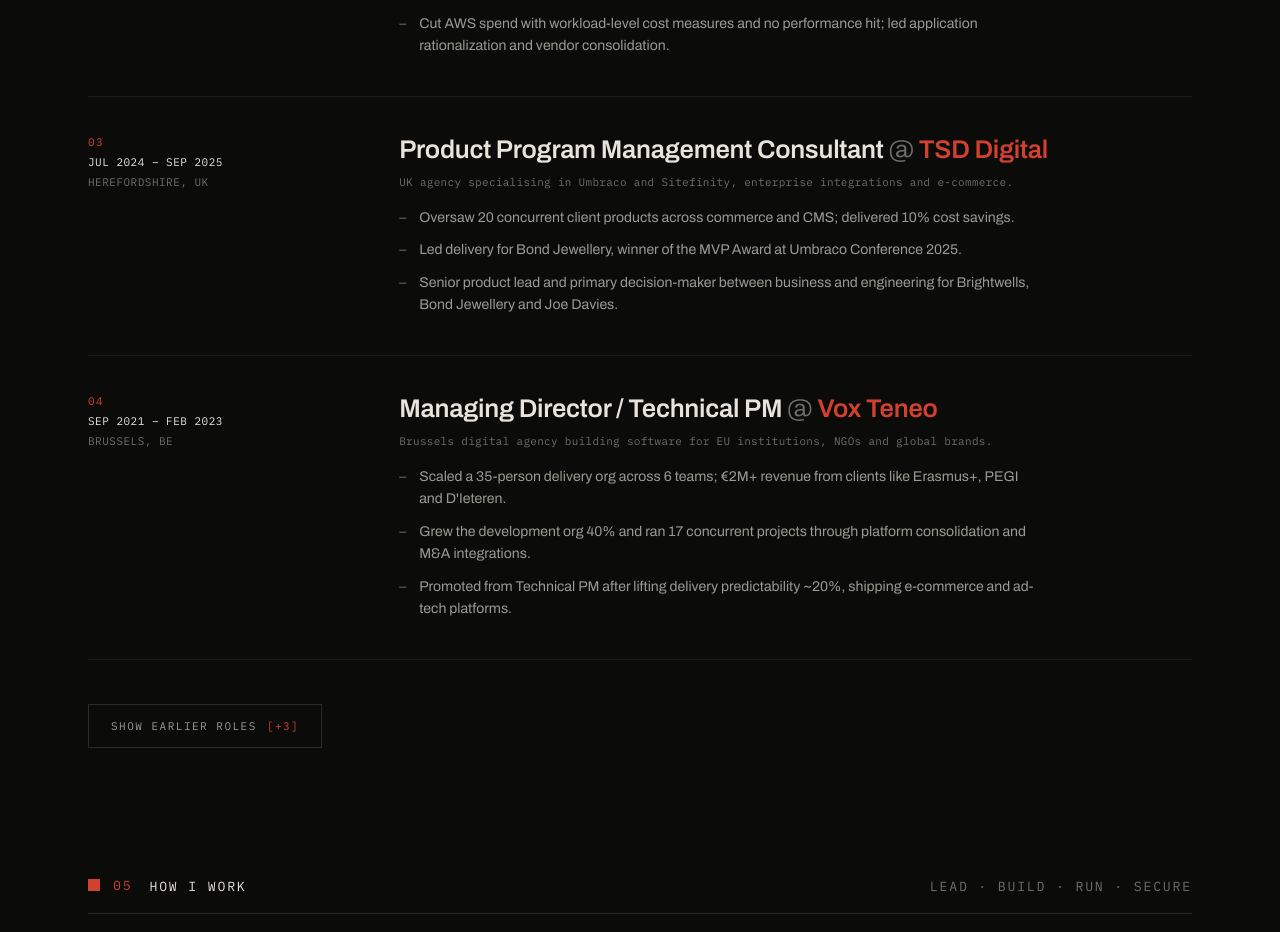
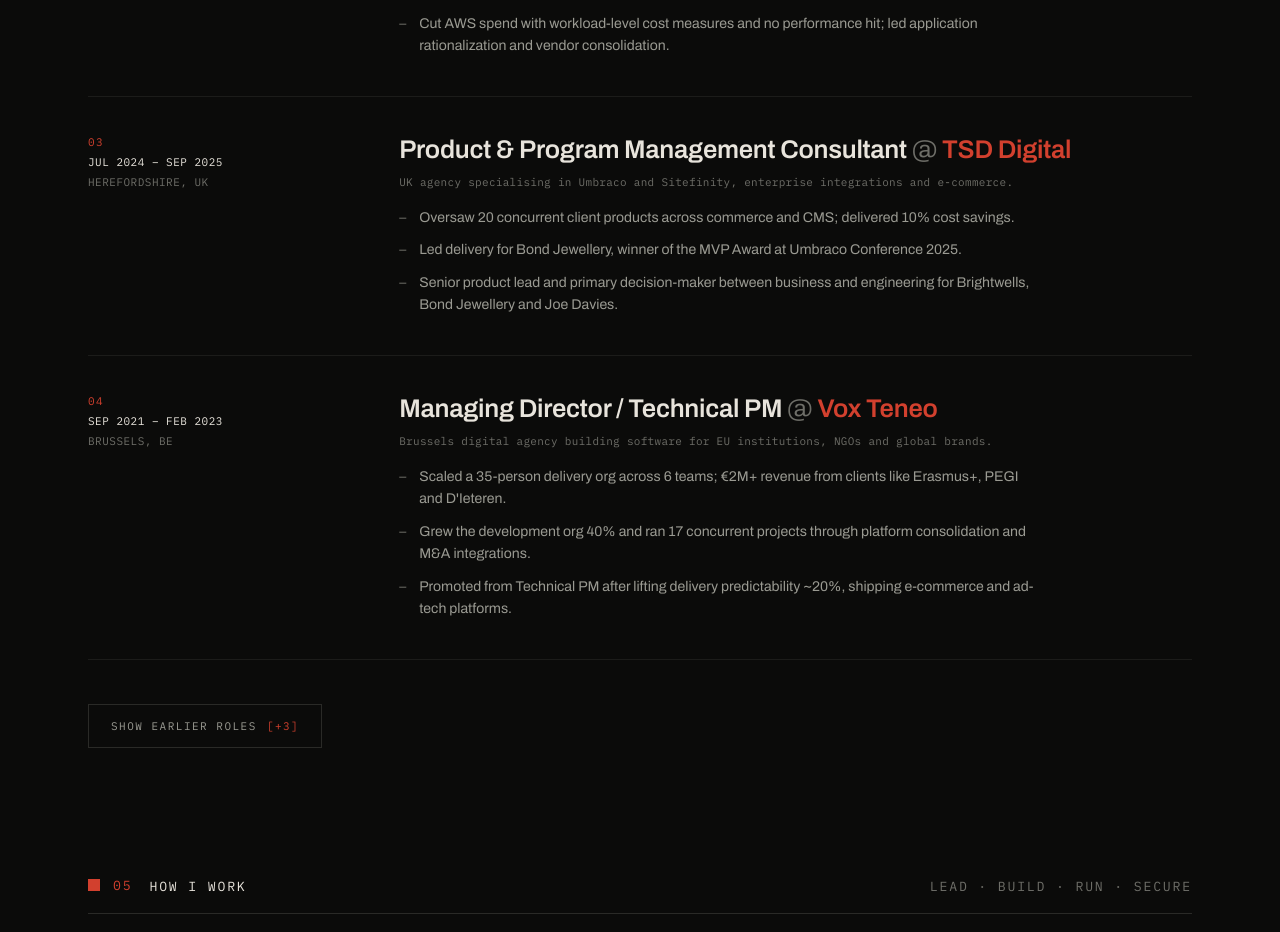
Before and after one commit to abracadaniel92/portfolio_v2, a React (Vite) app: page / in a window 1280 px wide. Shown: the part 3904-4836 px from the top of the page. Built offline with nearby package versions, Linux system fonts and the light colour scheme.

Commit message:
Fix TSD Digital role title in experience section.
Use Product & Program Management Consultant for the TSD Digital entry.

```diff
--- a/src/components/Experience.tsx
+++ b/src/components/Experience.tsx
@@ -50,7 +50,7 @@
   },
   {
     no: "03",
-    role: "Product Program Management Consultant",
+    role: "Product & Program Management Consultant",
     company: "TSD Digital",
     place: "Herefordshire, UK",
     dates: "Jul 2024 – Sep 2025",
```
